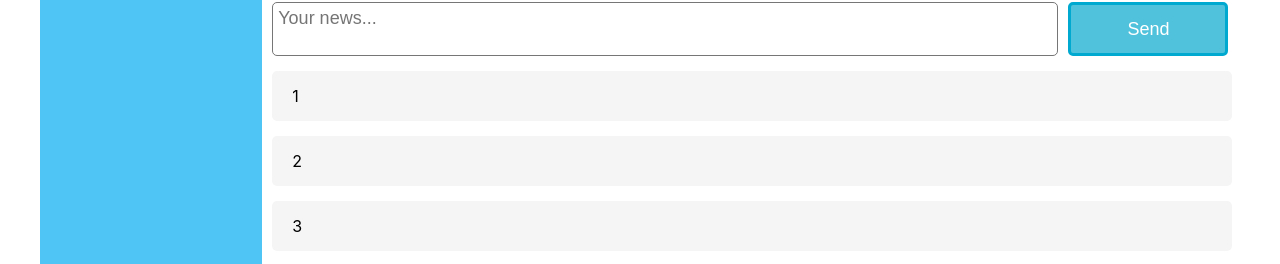
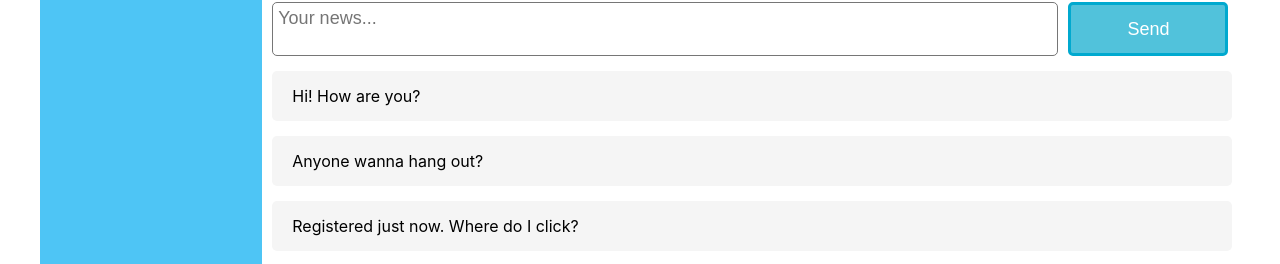
Before and after one commit to astrioh/react_social, a React (Create React App) app: page /profile in a window 1280 px wide. Shown: the part 664-928 px from the top of the page. Built offline with nearby package versions, Linux system fonts and the light colour scheme.

Commit message:
Changed text

```diff
--- a/src/blocks/Profile/MyPosts/MyPosts.jsx
+++ b/src/blocks/Profile/MyPosts/MyPosts.jsx
@@ -13,9 +13,9 @@ const MyPosts = () => {
             </div>
 
             <div className={s.profile__posts}>
-                <Post text='1' />
-                <Post text='2' />
-                <Post text='3' />
+                <Post text='Hi! How are you?' />
+                <Post text='Anyone wanna hang out?' />
+                <Post text='Registered just now. Where do I click?' />
             </div>
         </div>
     );
```
